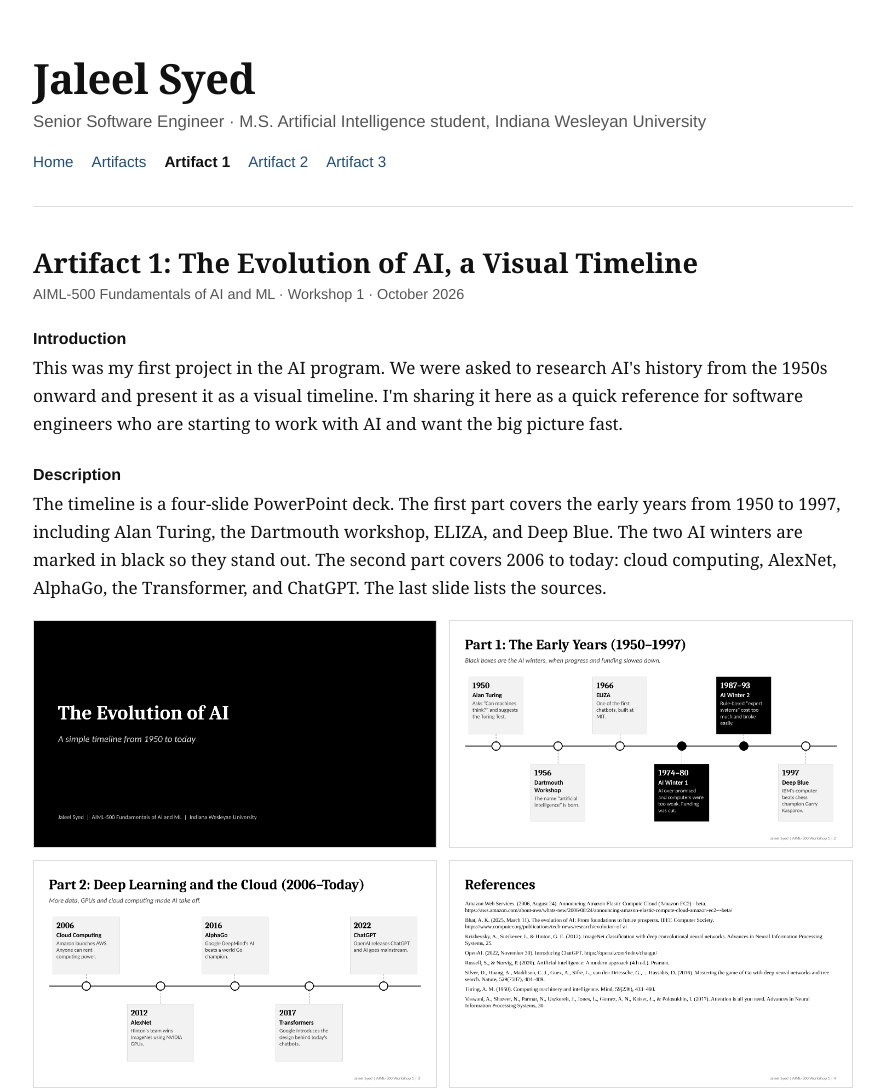
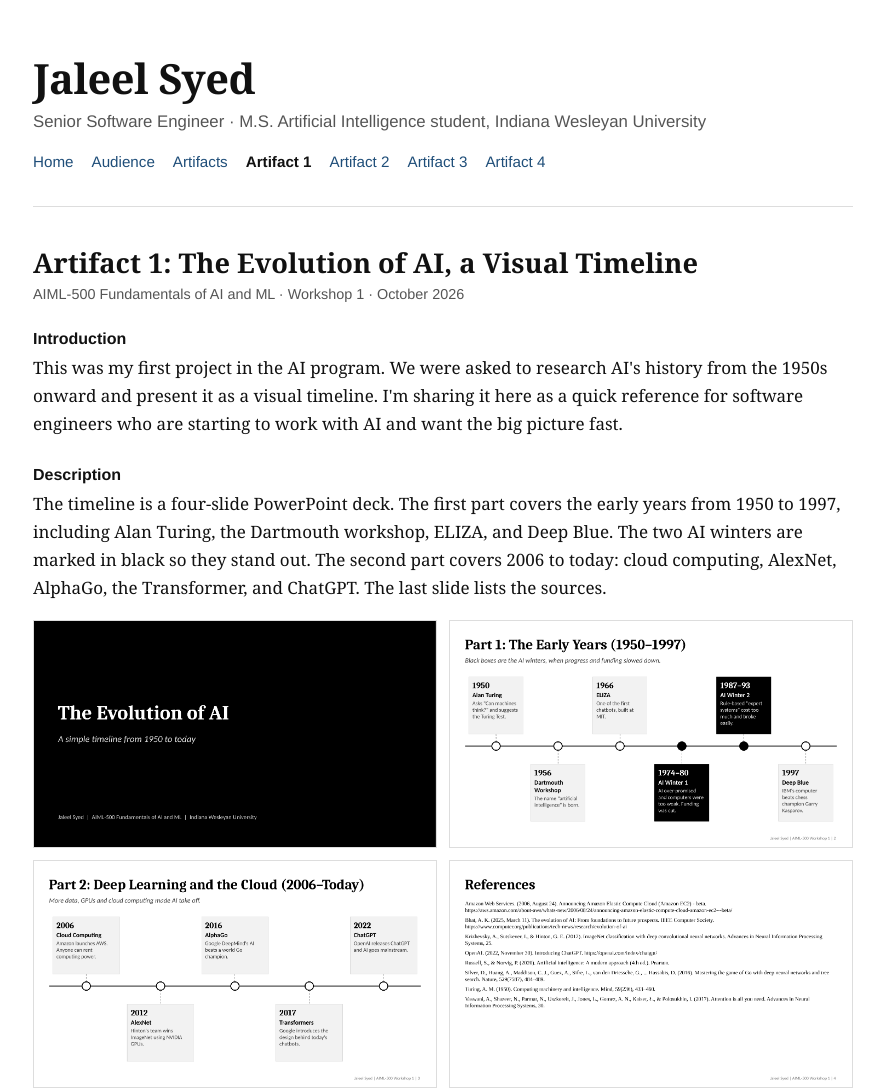
Before and after one commit to jaleelsyed/jaleelsyed, a plain HTML site: page artifact-1.html in a window 1280 px wide. Shown: the top 1091 px of the page, without its empty margins (197-1081 px from the left). Drawn offline with Linux system fonts and the light colour scheme.

Commit message:
Update navigation links in artifact-1.html

```diff
--- a/artifact-1.html
+++ b/artifact-1.html
@@ -56,7 +56,7 @@
 <header>
   <h1>Jaleel Syed</h1>
   <p class="role">Senior Software Engineer &middot; M.S. Artificial Intelligence student, Indiana Wesleyan University</p>
-  <nav><a href="index.html">Home</a><a href="index.html#artifacts">Artifacts</a><a href="artifact-1.html" class="on">Artifact 1</a><a href="artifact-2.html">Artifact 2</a><a href="artifact-3.html">Artifact 3</a></nav>
+  <nav><a href="index.html">Home</a><a href="index.html#audience">Audience</a><a href="index.html#artifacts">Artifacts</a><a href="artifact-1.html" class="on">Artifact 1</a><a href="artifact-2.html">Artifact 2</a><a href="artifact-3.html">Artifact 3</a><a href="artifact-4.html">Artifact 4</a></nav>
 </header>
 <section>
 <article id="artifact-1">
```
